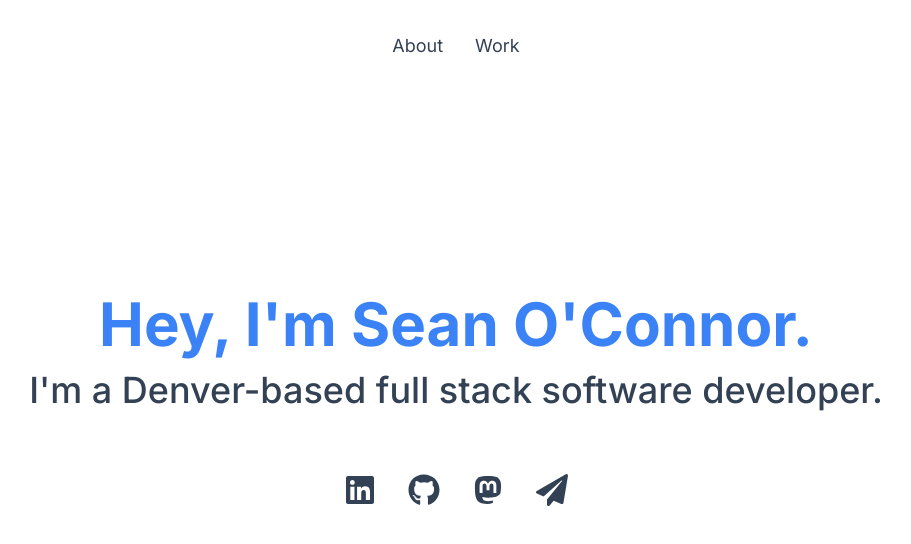
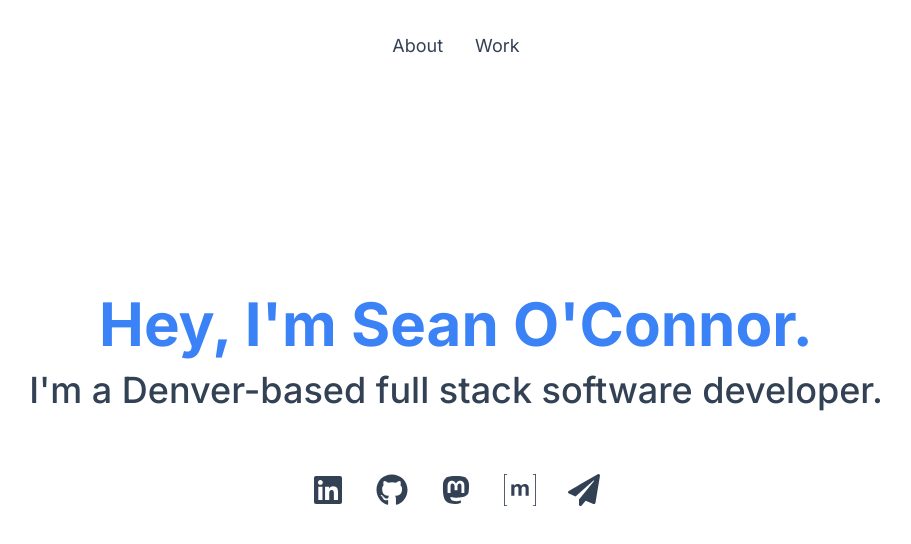
Before and after one commit to seaneoo/seano, a Next.js app: page / in a window 1280 px wide. Shown: the top 544 px of the page, without its empty margins (184-1095 px from the left). Built offline with nearby package versions, Linux system fonts and the light colour scheme.

Commit message:
Add link to Matrix profile

```diff
--- a/src/app/page.tsx
+++ b/src/app/page.tsx
@@ -1,6 +1,7 @@
 import Header from '@/components/header';
 import IconButton from '@/components/icon-button';
 import { FaGithub, FaLinkedin, FaMastodon, FaPaperPlane } from 'react-icons/fa';
+import { SiMatrix } from 'react-icons/si';
 
 export default function Home() {
   return (
@@ -23,16 +24,24 @@ export default function Home() {
             icon={<FaLinkedin className="h-full w-full" />}
             aria-label="my linkedin"
           />
+
           <IconButton
             href="https://github.com/seaneoo"
             icon={<FaGithub className="h-full w-full" />}
             aria-label="my github"
           />
+
           <IconButton
             href="https://mastodon.social/@seaneoo"
             rel="me"
             icon={<FaMastodon className="h-full w-full" />}
             aria-label="my mastodon"
+          />
+
+          <IconButton
+            href="https://matrix.to/#/@seaneoo:data.haus"
+            icon={<SiMatrix className="h-full w-full" />}
+            aria-label="my secure matrix"
           />
 
           <IconButton
```
